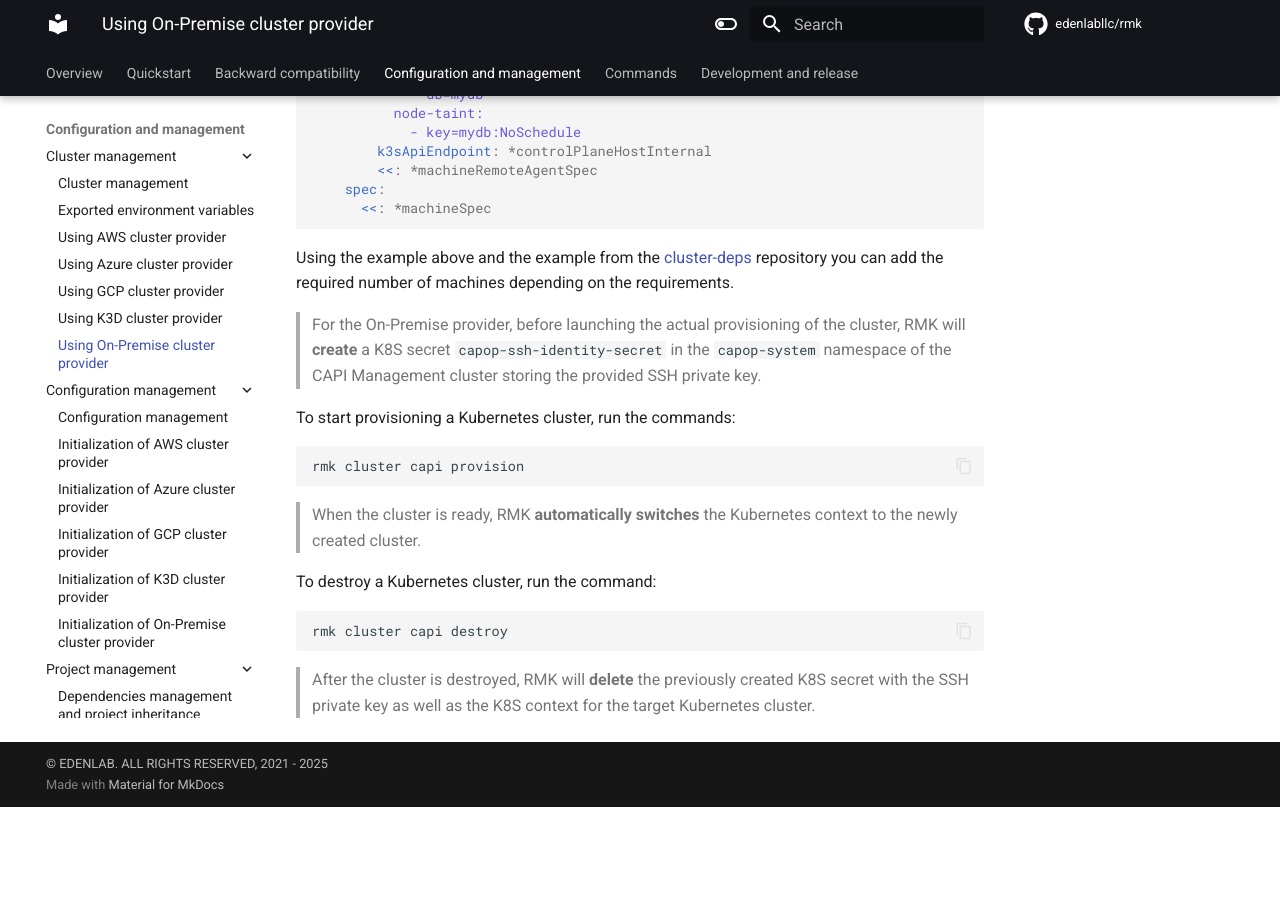
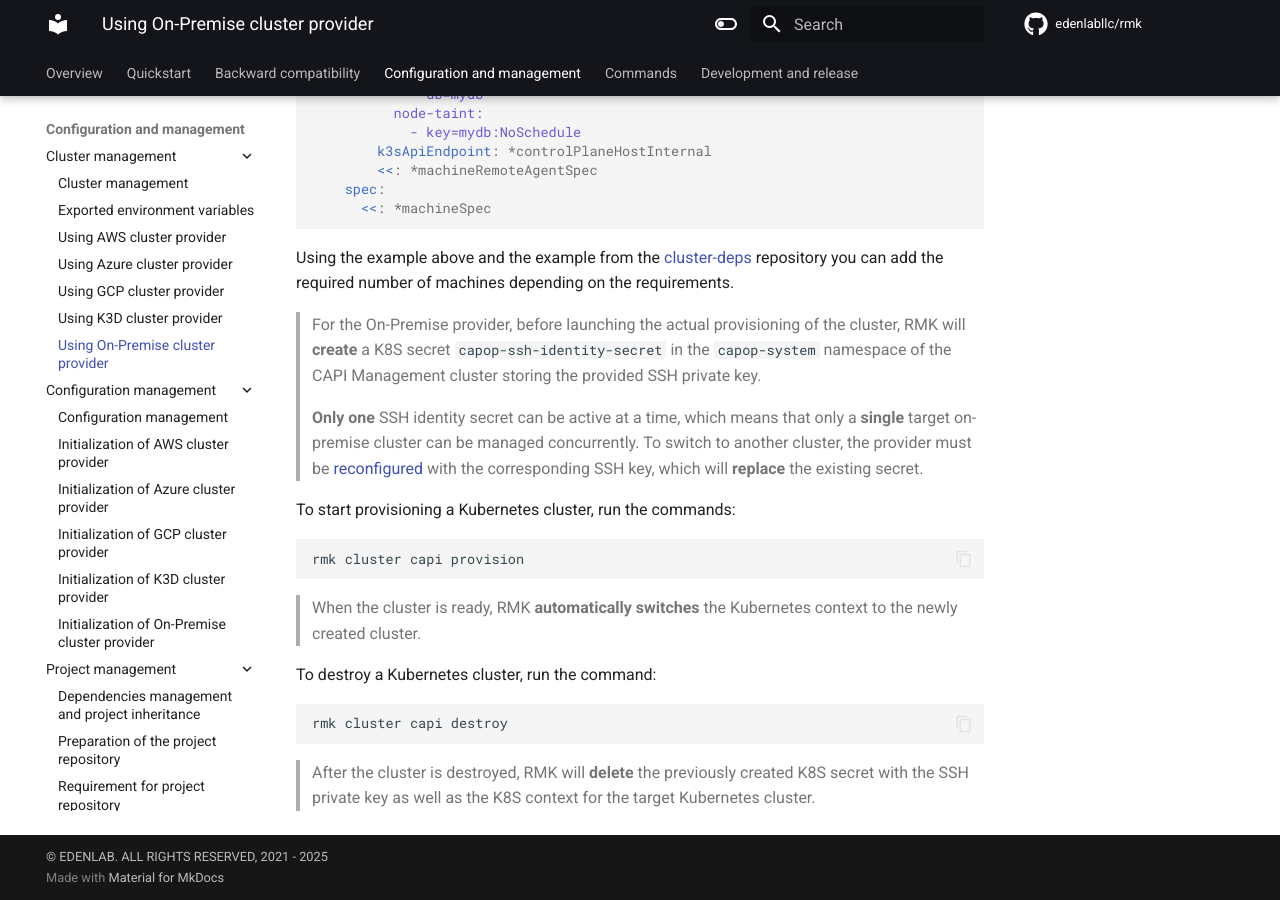
Before and after one commit to edenlabllc/rmk, an MkDocs documentation site: the page built from docs/configuration/cluster-management/usage-onprem-provider.md, in a window 1280 px wide and 900 px high, scrolled down 2459 px. Built offline with MkDocs 1.6.1 and Material for MkDocs 9.7.7, drawn with Linux system fonts in a browser that asks for light colours; comment, search, counter and statistics services are not loaded; the version menu is left out; before the commit the page ends 3266 px from its top, so only the background shows below that.

Commit message:
Improve usage-onprem-provider.md to mention SSH secret usage specifics.

```diff
--- a/docs/configuration/cluster-management/usage-onprem-provider.md
+++ b/docs/configuration/cluster-management/usage-onprem-provider.md
@@ -136,6 +136,11 @@ repository you can add the required number of machines depending on the requirem
 > For the On-Premise provider, before launching the actual provisioning of the cluster,
 > RMK will **create** a K8S secret `capop-ssh-identity-secret` in the `capop-system` namespace
 > of the CAPI Management cluster storing the provided SSH private key.
+>
+> **Only one** SSH identity secret can be active at a time, which means that only a **single** target on-premise
+> cluster can be managed concurrently. To switch to another cluster, the provider must be
+> [reconfigured](../configuration-management/init-onprem-provider.md#reconfiguration-of-the-on-premise-ssh-private-key)
+> with the corresponding SSH key, which will **replace** the existing secret.
 
 To start provisioning a Kubernetes cluster, run the commands:
 
```
